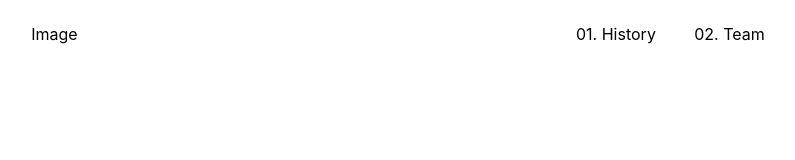
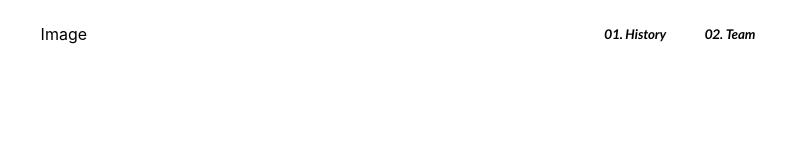
Before and after one commit to RhisavRay/Project-for-CT, a React (Create React App) app: page / in a window 1280 px wide. Shown: the top 160 px of the page, without its empty margins (242-1037 px from the left). Built offline with nearby package versions, Linux system fonts and the light colour scheme.

Commit message:
.link styled

```diff
--- a/src/styles/navbar.css
+++ b/src/styles/navbar.css
@@ -21,3 +21,14 @@
     justify-content: space-between;
     gap: 3vw;
 }
+
+.link
+{
+    /* color: white; */
+    font-weight: bold;
+    font-style: italic;
+    font-family: "lato";
+    font-size: smaller;
+    display: flex;
+    align-items: center;
+}
```
